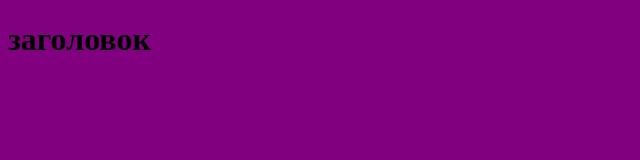
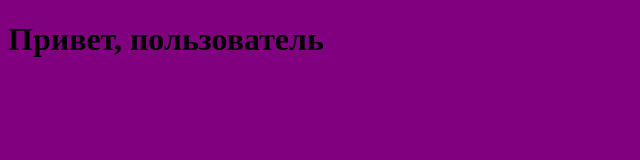
Before and after one commit to Olga-Duo/github-for-beginners, a plain HTML site: page index.html in a window 1280 px wide. Shown: the whole page, without its empty margins (0-640 px from the left). Drawn offline with Linux system fonts and the light colour scheme.

Commit message:
добавили приветствие

```diff
--- a/index.html
+++ b/index.html
@@ -8,7 +8,7 @@
   <link rel="stylesheet" href="style.css">
 </head>
 <body>
-  <h1>заголовок</h1>
+  <h1>Привет, пользователь</h1>
 
 </body>
 </html>
```
